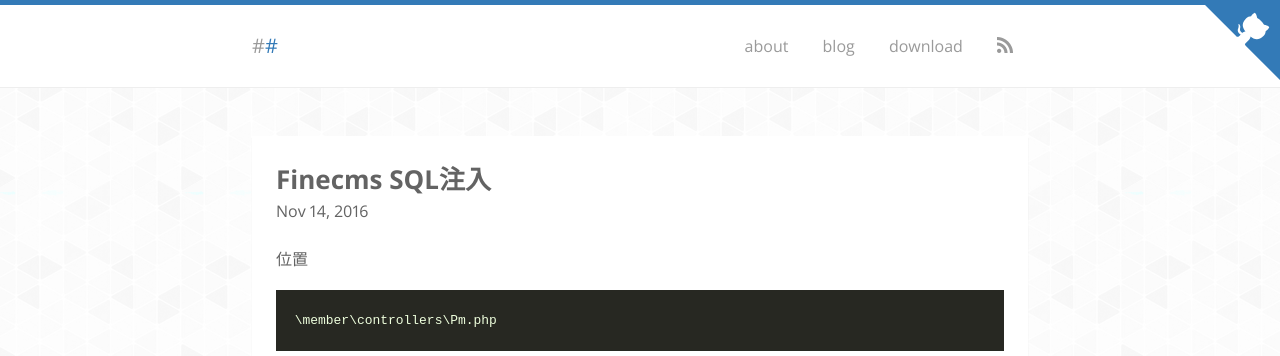
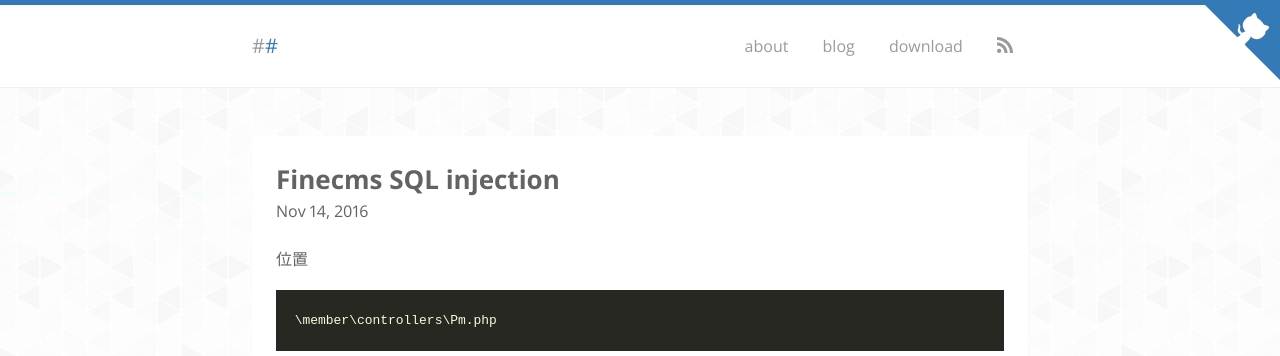
Before and after one commit to Cafexss/Cafexss.github.io, a Jekyll site: the page built from _posts/2016-11-10-finecms-sqlinjection.markdown, in a window 1280 px wide and 900 px high. Shown: the top 356 px of the window. Built offline with Jekyll 4.4.1, drawn with Linux system fonts in a browser that asks for light colours; nearby versions of some CDN libraries; some web fonts are replaced; comment, search, counter and statistics services are not loaded.

Commit message:
update rename
update rename

```diff
--- a/_posts/2016-11-10-finecms-sqlinjection.markdown
+++ b/_posts/2016-11-10-finecms-sqlinjection.markdown
@@ -1,6 +1,6 @@
 ---
 layout: post
-title:  "Finecms SQL注入"
+title:  "Finecms SQL injection"
 date:   2016-11-14 18:04:55
 comments: true
 categories: php bug
```
